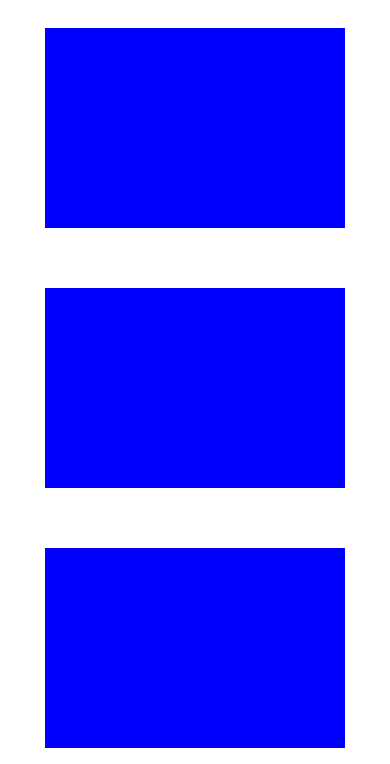
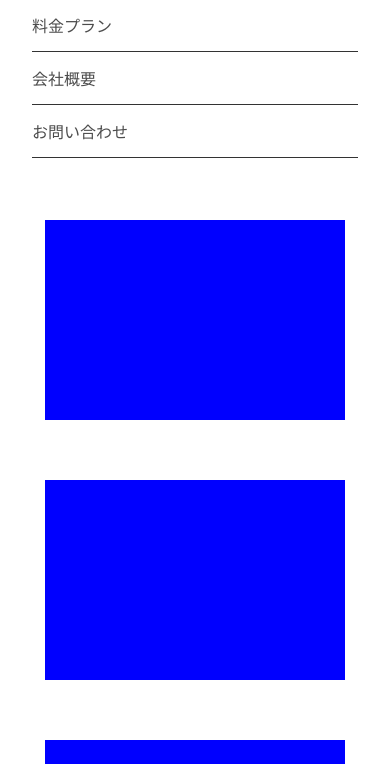
Before and after one commit to sumikoosuga/dezasuta, a plain HTML site: page coding2_work_osuga/index.html in a window 390 px wide. Shown: the part 117-881 px from the top of the page. Drawn offline with Linux system fonts and the light colour scheme.

Commit message:
コーディング回目課題修正1

```diff
--- a/coding2_work_osuga/css/style.css
+++ b/coding2_work_osuga/css/style.css
@@ -1,13 +1,20 @@
 @charset "utf-8";
 body{
     max-width: 960px;
+}
 
 h1{
     font-size: 30px;
 }
+.header-area{
+    display: flex;
+    justify-content: space-between;
+    align-items: center;
+}
 
 ul{
     display: flex;
+    gap: 20px;
 }
 
 li{
@@ -18,16 +25,27 @@ li{
 
 nav li:not(:last-child) {
     border-right: 1px solid #333;
+    padding-right: 20px;
 }
 
 @media screen and (max-width: 767px) {
-    ul{
+    ul,
+    .header-area{
        flex-direction: column;
+       align-items:flex-start;
+       padding: 0 16px;
+    }
+
+   nav,ul,li{
+    width: 100%;
+    text-align: left;
+    padding-bottom: 16px;
+  }
+
+   nav li:not(:last-child) {
+    border-right: none;
    }
 
-   li:not(:last-child) {
-    border-right: none;
-   }
    li {
     border-bottom: 1px solid#333;
    }
--- a/coding2_work_osuga/index.html
+++ b/coding2_work_osuga/index.html
@@ -8,6 +8,7 @@
     <link rel="stylesheet" href="./css/style.css" />
 </head>
 <body>
+    <div class="header-area">
          <h1>タイトル</h1>
           <nav>
              <ul>
@@ -28,6 +29,7 @@
                  </li>
              </ul>
           </nav>
+     </div>
     </body>
 
     <div class="box-area1">
```
Lines whose indentation alone changed are shown as unchanged.
